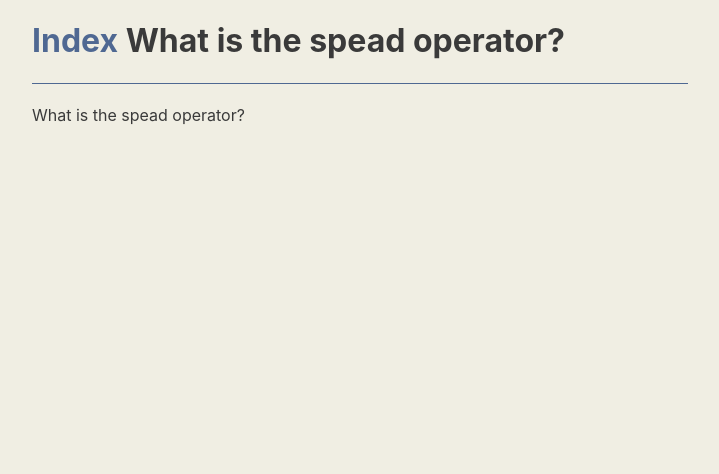
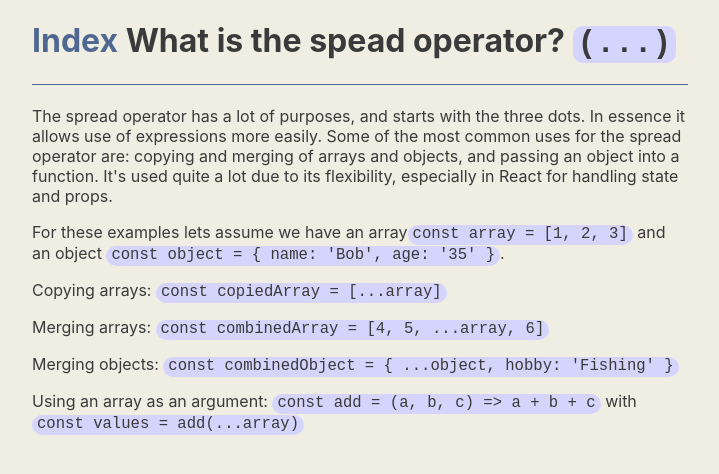
Before and after one commit to drbzyx/es6-concepts, a Next.js app in the folder app/: page /spread-operator in a window 1280 px wide. Shown: the top 474 px of the page, without its empty margins (280-999 px from the left). Built offline with nearby package versions, Linux system fonts and the light colour scheme.

Commit message:
Pages(Spreading): Add content

```diff
--- a/app/pages/spread-operator.js
+++ b/app/pages/spread-operator.js
@@ -1,11 +1,40 @@
-import { Heading, Main, Paragraph, Section } from '../components'
+import { Code, Heading, Main, Paragraph, Section } from '../components'
 
 export default function SpreadOperator() {
   return (
     <Main>
-      <Heading>What is the spead operator?</Heading>
+      <Heading>
+        What is the spead operator? <Code>(...)</Code>
+      </Heading>
       <Section>
-        <Paragraph>What is the spead operator?</Paragraph>
+        <Paragraph>
+          The spread operator has a lot of purposes, and starts with the three
+          dots. In essence it allows use of expressions more easily. Some of the
+          most common uses for the spread operator are: copying and merging of
+          arrays and objects, and passing an object into a function. It's used
+          quite a lot due to its flexibility, especially in React for handling
+          state and props.
+        </Paragraph>
+        <Paragraph>
+          For these examples lets assume we have an array
+          <Code>const array = [1, 2, 3]</Code> and an object{' '}
+          <Code>{`const object = { name: 'Bob', age: '35' }`}</Code>.
+        </Paragraph>
+        <Paragraph>
+          Copying arrays: <Code>const copiedArray = [...array]</Code>
+        </Paragraph>
+        <Paragraph>
+          Merging arrays: <Code>const combinedArray = [4, 5, ...array, 6]</Code>
+        </Paragraph>
+        <Paragraph>
+          Merging objects:{' '}
+          <Code>{`const combinedObject = { ...object, hobby: 'Fishing' }`}</Code>
+        </Paragraph>
+        <Paragraph>
+          Using an array as an argument:{' '}
+          <Code>{`const add = (a, b, c) => a + b + c`}</Code> with{' '}
+          <Code>const values = add(...array)</Code>
+        </Paragraph>
       </Section>
     </Main>
   )
```
